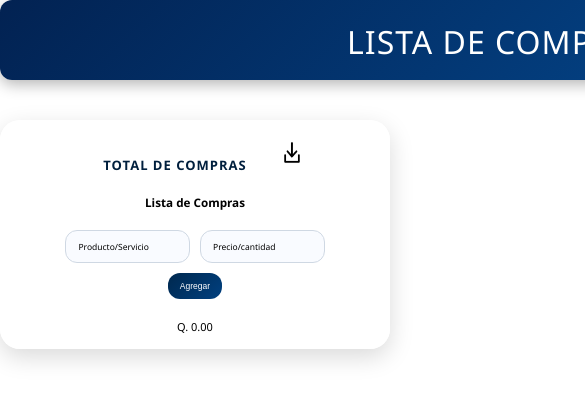
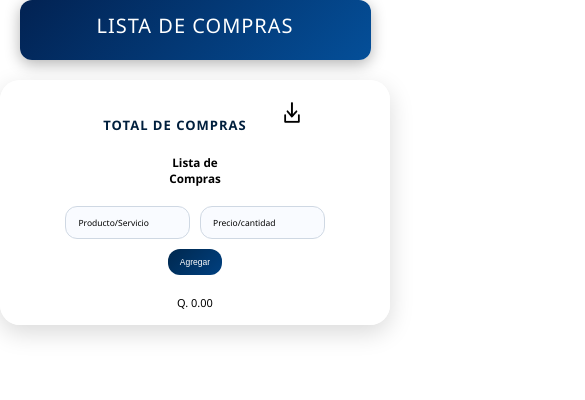
Before and after one commit to Thomas110902/Lista_Compras, a plain HTML site: page index.html in a window 390 px wide. Shown: the top 400 px of the page, 585 px wide, since content can reach past the window. Drawn offline with nearby package versions, Linux system fonts and the light colour scheme.

Commit message:
Header y seccion responsive

```diff
--- a/componentes/headerComponent/header.css
+++ b/componentes/headerComponent/header.css
@@ -1,5 +1,6 @@
 .div-header {
     width: 1000px;
+    max-width: 95%; /* para que nunca se salga de la pantalla */
     height: 80px;
     background: linear-gradient(135deg, #022252, #044f99);
     color: white;
@@ -12,4 +13,26 @@
     box-shadow: 0px 4px 15px rgba(0, 0, 0, 0.3);
     letter-spacing: 1px;
     text-transform: uppercase;
+    box-sizing: border-box;
 }
+
+/* ===== Para tablets ===== */
+@media (max-width: 1024px) {
+    .div-header {
+        height: 70px;
+        font-size: 28px;
+        padding: 18px;
+        margin-bottom: 3rem;
+    }
+}
+
+/* ===== Para teléfonos ===== */
+@media (max-width: 600px) {
+    .div-header {
+        width: 90%;
+        height: 60px;
+        font-size: 20px;
+        padding: 12px;
+        margin-bottom: 2rem;
+    }
+}
--- a/componentes/seccionCompras/seccion.css
+++ b/componentes/seccionCompras/seccion.css
@@ -175,6 +175,10 @@
     padding: 8px 12px; /* botón más pequeño */
     font-size: 0.85rem;
   }
+  .subtitulo-compras{
+    max-width: 10px;
+    height: 100%;
+  }
 
   .titulo-compras,
   .subtitulo-compras,
--- a/componentes/seccionCompras/seccion.js
+++ b/componentes/seccionCompras/seccion.js
@@ -5,7 +5,7 @@ function seccion2() {
     let contenedor = document.createElement('div');
     contenedor.className = "contenedor-compras";
 
-
+    // Título
     let titulo = document.createElement('h2');
     titulo.className = "titulo-compras";
     titulo.innerText = "TOTAL DE COMPRAS";
```
